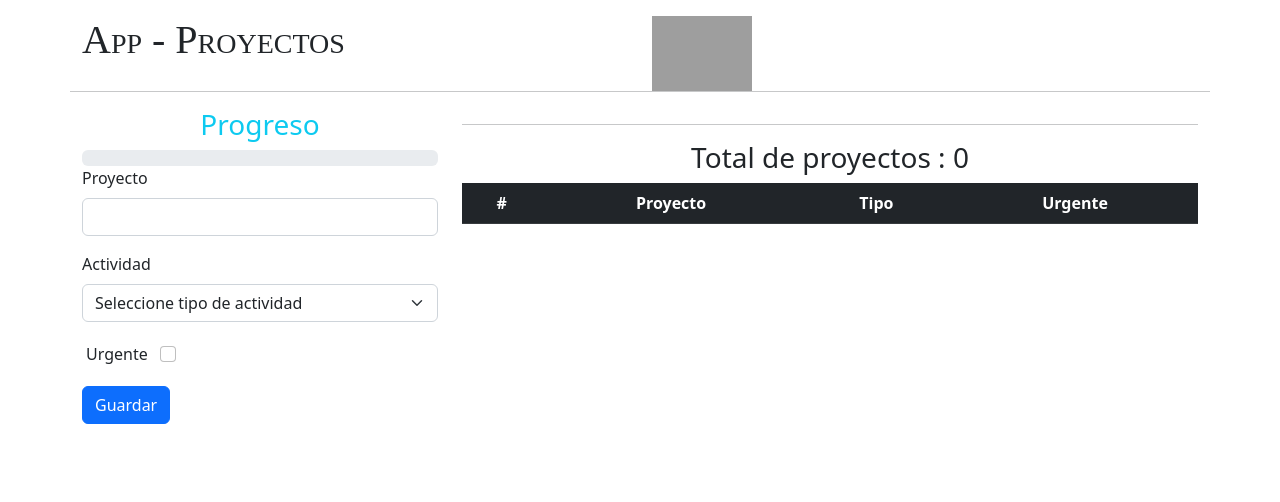
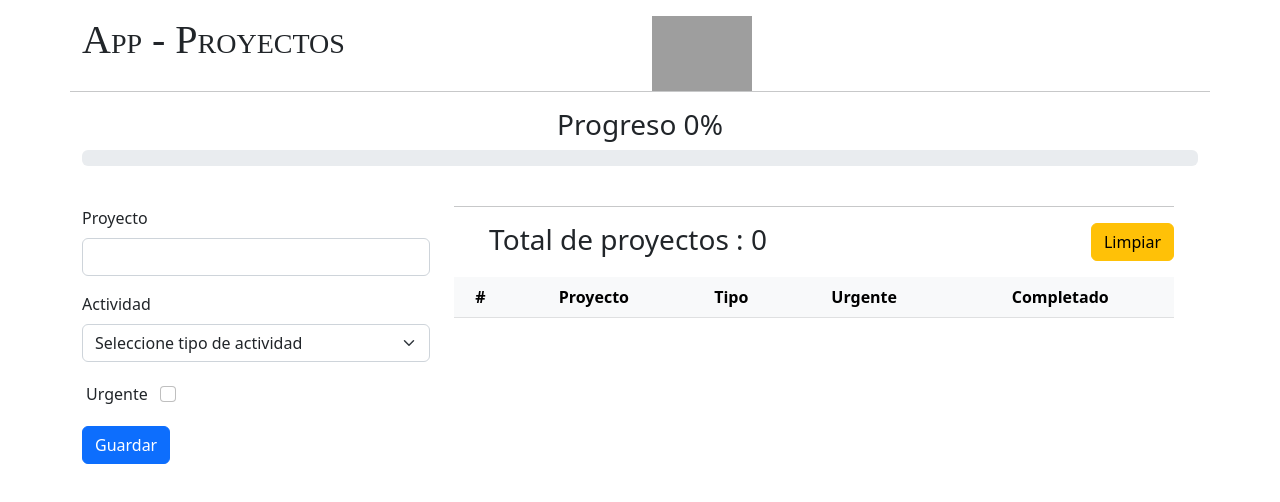
Before and after one commit to itzel003/formularios-04, a Vue app: page / in a window 1280 px wide. Shown: the top 502 px of the page. Built offline with nearby package versions, Linux system fonts and the light colour scheme; grey boxes are pictures that could not be loaded.

Commit message:
actualizacion

```diff
--- a/index.html
+++ b/index.html
@@ -4,7 +4,7 @@
     <meta charset="UTF-8" />
     <link rel="icon" href="/favicon.ico" />
     <meta name="viewport" content="width=device-width, initial-scale=1.0" />
-    <title>App - Proyectos | DMA</title>
+    <title>App - Proyectos | AVEI</title>
     <link rel="stylesheet" href="https://cdn.jsdelivr.net/npm/bootstrap@5.2.2/dist/css/bootstrap.min.css">
   </head>
   <body>
--- a/src/components/Formulario.vue
+++ b/src/components/Formulario.vue
@@ -1,24 +1,12 @@
 <template>
 
   <div class="row">
-    <div class="col-12 col-md-4">
-      <h3 class="text-center" :class="proyecto.urgente ? 'text-success' : 'text-info' "   >Progreso {{porcentaje}}</h3>
-
-      <!-- progress bar -->
-      <div class="progress">
-        <div class="progress-bar progress-bar-striped progress-bar-animated bg-success"
-        role="progressbar"
-        :aria-valuenow="porcentaje"
-        aria-valuemin="0"
-        aria-valuemax="100"
-        :style="`width:${porcentaje}%`">
-
+    <div class="col-12 mb-4">
+      <progress-bar :porcentaje="porcentaje"/>
   </div>
-      </div>
-       <!-- progress bar -->
-
       <!-- bootstrap form -->
-<form @submit.prevent="registrarproyecto">
+      <div class="row">
+        <form @submit.prevent="registrarProyecto" class="col-12 col-md-4 mt-3">
           <div class="mb-3">
             <label for="" class="form-label">Proyecto</label>
             <input v-model.trim="proyecto" type="text" class="form-control" required>
@@ -38,20 +26,25 @@
           </div>
             <button type="submit" class="btn btn-primary">Guardar</button>
         </form>
-
+        <div class="col-12 col-md-8">
+          <total-proyectos
+          :numeroProyectos="numeroProyectos"
+          :proyectos="proyectos"
+          :cambiarEstado="cambiarEstado"
+          :limpiarData="limpiarData"/>
         </div>
-    <div class="col-12 col-md-8">
-      <total-proyectos :numeroProyectos="numeroProyectos" :proyectos="proyectos" :cambiarEstado="cambiarEstado"/>
           </div>
-
   </div>
 </template>
 
 <script>
   import TotalProyectos from './TotalProyectos.vue';
+  import ProgressBar from './ProgressBar.vue'
+
     export default{
       components:{
-        TotalProyectos
+        TotalProyectos,
+        ProgressBar
       },
       data:()=>({
         proyecto:"",
@@ -61,25 +54,40 @@
         numeroProyectos:0,
       }),
       methods:{
-        registrarproyecto(){
+        registrarProyecto(){
             const proyecto = {
                 proyecto: this.proyecto,
                 tipo : this.tipo,
-                urgente : this.urgente
+                urgente : this.urgente,
+                completado : false
             };
 
         this.proyectos.push(proyecto),
+        this.numeroProyectos++;
         this.proyecto = "",
         this.tipo = "",
         this.urgente = false,
         console.log(this.proyectos)
         },
-        cambiarEstado(id){
+
+
+        cambiarEstado(proyecto,campo){
           //this.urgente = !this.urgente;
-          this.proyectos[id].urgente = !this.proyectos[id].urgente;
+          //this.proyectos[id].urgente = !this.proyectos[id].urgente;
+          proyecto[campo] = !proyecto[campo];
+          this.saveData();
+        },
+
+        limpiarData(){
+          this.proyectos = [];
+          localStorage.clear();
+        },
+        saveData(){
+          this.proyecto = JSON.stringify(localStorage.getItem("proyectos"))
         }
 
       },
+
       computed:{
         numeroProyectos(){
           return this.proyectos.length;
@@ -87,14 +95,18 @@
         porcentaje(){
           let completados = 0;
 
-          this.proyectos.map(proyectos =>{
-            if (proyectos.i) {
+          this.proyectos.map(proyecto =>{
+            if (proyecto.completado)
               completados++;
-            }
-            return (completados *100) / this.numeroProyectos || 10;
+
           });
+          return (completados * 100) / this.numeroProyectos || 0;
+        },
+        mounted(){
+        this.proyectos =  JSON.parse(localStorage.getItem("proyectos"))
       }
       },
+
 
     };
 
--- /dev/null
+++ b/src/components/ProgressBar.vue
@@ -0,0 +1,21 @@
+<template>
+     <h3 class="text-center">Progreso {{porcentaje}}%</h3>
+<!-- progress bar -->
+    <div class="progress">
+        <div class="progress-bar progress-bar-striped progress-bar-animated bg-success"
+            role="progressbar"
+            :aria-valuenow="porcentaje"
+            aria-valuemin="0"
+            aria-valuemax="100"
+            :style="`width:${porcentaje}%`">
+        </div>
+    </div>
+</template>
+
+<script>
+ export default{
+        props: {
+            porcentaje: Number,
+        },
+    };
+</script>
--- a/src/components/TotalProyectos.vue
+++ b/src/components/TotalProyectos.vue
@@ -1,28 +1,41 @@
 <template>
     <hr>
-    <h3 class="text-center">Total de proyectos : {{this.proyectos.length}}</h3>
+    <div class="row my-3">
+        <div class="col-6">
+            <h3 class="text-center">Total de proyectos : {{numeroProyectos}}</h3>
+        </div>
+        <div class="col-6 text-end">
+            <button @click="limpiarData" class="btn btn-warning mb-3">Limpiar</button>
+        </div>
         <div class="table-responsive">
-      <table class="table table-dark text-center">
+            <table class="table table-light text-center">
                 <thead>
                     <tr>
                         <th>#</th>
                         <th>Proyecto</th>
                         <th>Tipo</th>
                         <th>Urgente</th>
+                        <th>Completado</th>
                     </tr>
                 </thead>
                 <tbody v-for="(proyecto,index) in proyectos" :key="index">
-              <tr class="table-light">
+                    <tr>
                         <th>{{index + 1}}</th>
                         <td>{{proyecto.proyecto}}</td>
                         <td>{{proyecto.tipo}}</td>
-                  <td @click="cambiarEstado(index)"
-                  class="font-weight-bold" :class="proyecto.urgente ? 'table-danger text-danger' : 'table-success text-success'" role="alert">{{proyecto.urgente ? "Si" : "No"}}</td>
+                        <td @click="cambiarEstado(proyecto,'urgente')"
+                        class="font-weight-bold"
+                        :class="proyecto.urgente ? 'table-danger text-danger' : 'table-success text-success'" role="alert">{{proyecto.urgente ? "Si" : "No"}}</td>
+                        <td @click="cambiarEstado(proyecto,'completado')"
+                        class="font-weight-bold"
+                        :class="proyecto.completado ? 'table-danger text-danger' : 'table-success text-success'" role="alert">{{proyecto.completado ? "Completado" : "Incompleto"}}</td>
 
                     </tr>
                 </tbody>
             </table>
           </div>
+    </div>
+
 </template>
 <script>
 
@@ -30,7 +43,9 @@ export default{
     props:[
         'numeroProyectos',
         'proyectos',
-        'cambiarEstado'
+        'cambiarEstado',
+        'limpiarData'
     ],
+
 }
 </script>
```
Also changed, not shown: 1 other file (tests, documents, lock files or other folders). Lines whose indentation alone changed are shown as unchanged.
